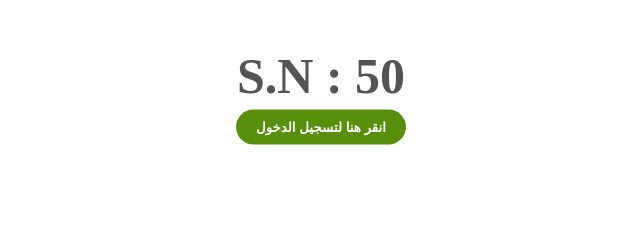
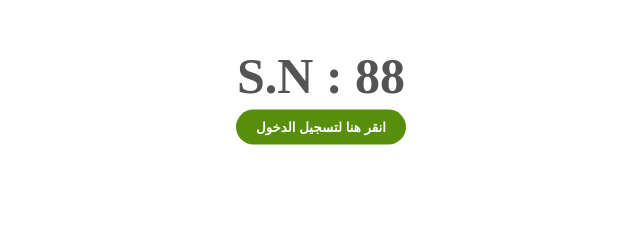
Before and after one commit to ALEmadTransport/account_88, a plain HTML site: page index.html in a window 1280 px wide. Shown: the part 273-513 px from the top of the page, 319-959 px from the left. Drawn offline with Linux system fonts and the light colour scheme.

Commit message:
Update index.html

```diff
--- a/index.html
+++ b/index.html
@@ -49,7 +49,7 @@
 
 <body>
     <img src="background.png" alt="">
-    <span class="sn-label">S.N : 50</span>
+    <span class="sn-label">S.N : 88</span>
     <br>
     <br>
     <br>
```
